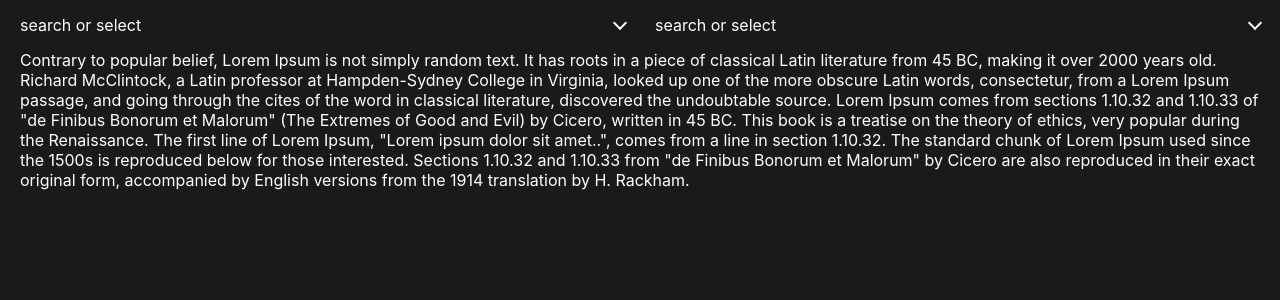
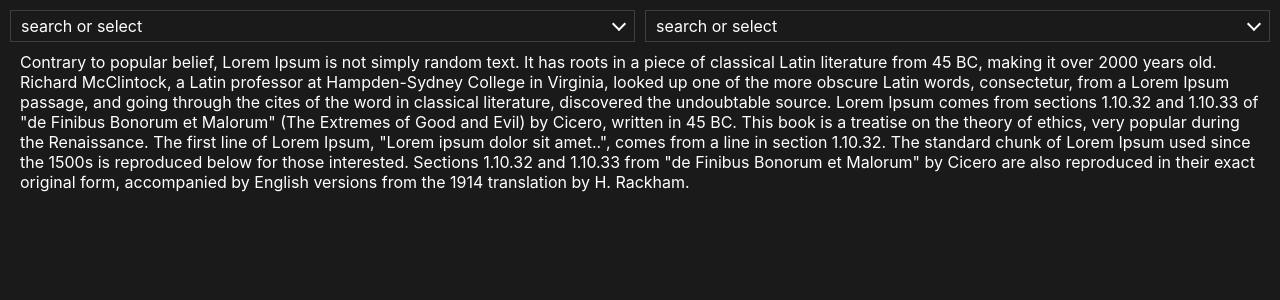
Before and after one commit to quantalytix/react-dropdownbox, a React (Create React App) app: page / in a window 1280 px wide. Shown: the top 300 px of the page. Built offline with nearby package versions, Linux system fonts and the light colour scheme.

Commit message:
scss: added box shadow to dropdown container & a border around the main div

```diff
--- a/src/dropdown/react-dropdown.scss
+++ b/src/dropdown/react-dropdown.scss
@@ -1,14 +1,15 @@
 
-$dropdown-color: #21211D;
-$background-color: #1A1A1A;
+$dropdown-color: #1A1A1A;
+$background-color: #0D0D0D;
 $accent-color: #009BE7;
-$accent-color-2: lighten($background-color, 20%);
+$border-color: lighten(#252526, 10%);
 
 .react-dropdown {
   position: relative;
   display: inline-block;
   width: 100%;
   box-sizing: border-box;
+  border: 1px solid $border-color;
   cursor: pointer;
   .results-container {
     display: none;
@@ -23,8 +24,7 @@ $accent-color-2: lighten($background-color, 20%);
     overflow-x: auto;
     resize: vertical;
     width: 100%;
-    padding: 4px;
-    width: 100%;
+    box-shadow: 0 0 4px 1px black;
     &.show {
       display: block
     }
@@ -39,7 +39,7 @@ $accent-color-2: lighten($background-color, 20%);
   .dropdown-item {
     font-weight: lighter;
     cursor: pointer;
-    padding: 5px;
+    padding: 8px;
     &.selected {
       background-color: $accent-color;
     }
@@ -58,8 +58,7 @@ $accent-color-2: lighten($background-color, 20%);
       white-space: nowrap;
       text-overflow: ellipsis;
       overflow: hidden;
-      //btn
-
+      width: 100%;
       &.show {
         display: block;
       }
```
